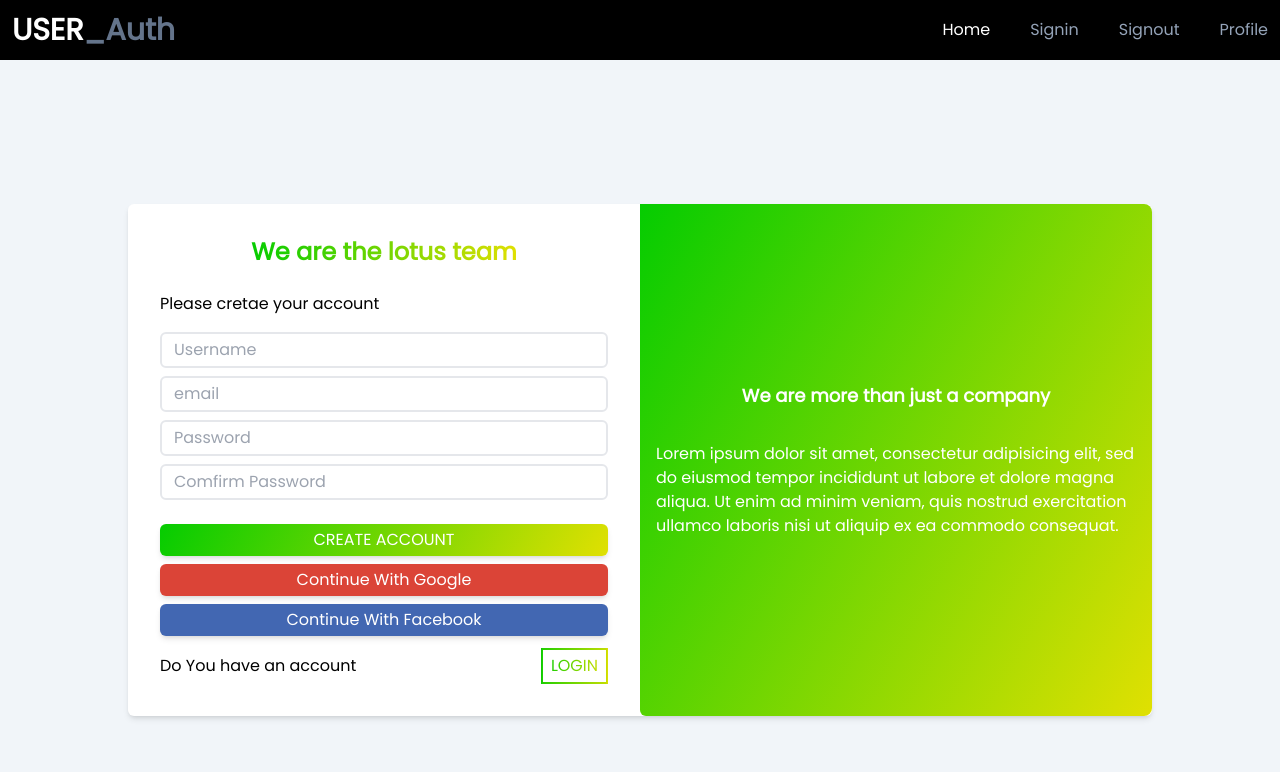
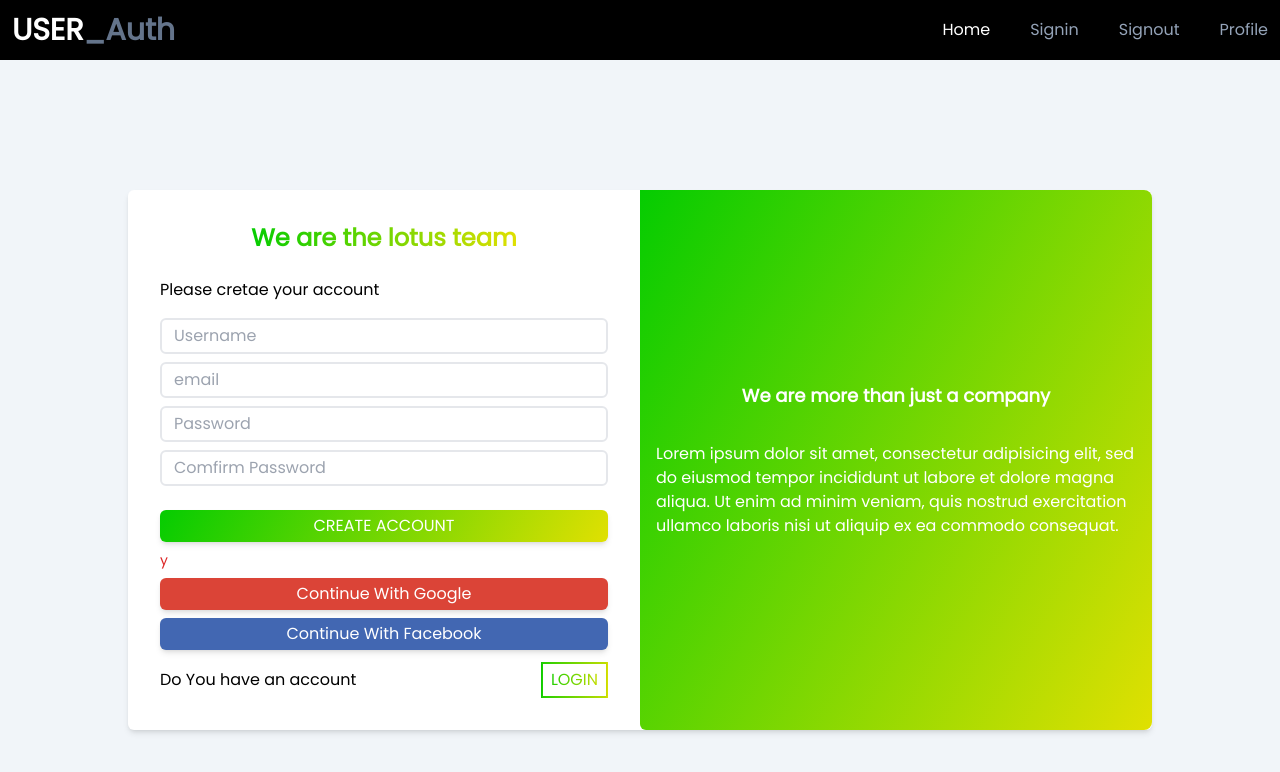
Before and after one commit to Ishan-Sandaruwan/MERN_AUTH, a React (Vite) app in the folder UserAuth/: page /signout in a window 1280 px wide. Shown: the top 772 px of the page. Built offline with nearby package versions, Linux system fonts and the light colour scheme.

Commit message:
create signup page functionality

```diff
--- a/UserAuth/package.json
+++ b/UserAuth/package.json
@@ -10,6 +10,7 @@
     "preview": "vite preview"
   },
   "dependencies": {
+    "axios": "^1.5.1",
     "react": "^18.2.0",
     "react-dom": "^18.2.0",
     "react-icons": "^4.11.0",
--- a/UserAuth/src/pages/Signout.jsx
+++ b/UserAuth/src/pages/Signout.jsx
@@ -1,7 +1,34 @@
+import { useState } from "react";
 import { useNavigate } from "react-router-dom";
+import axios from "axios";
 
 export default function Signout() {
   const navigate = useNavigate();
+  const [formData, setFromData] = useState({});
+  const [error, setError] = useState("y");
+  const [loading, setLoading] = useState(false);
+
+  const handleChange = (e) => {
+    setFromData({ ...formData, [e.target.name]: e.target.value });
+  };
+
+  const handleSubmit = async (e) => {
+    try {
+      e.preventDefault();
+      setLoading(true);
+      await axios.post("/api/auth/signup", formData, {
+        headers: {
+          "Content-Type": "application/json",
+        },
+      });
+      setLoading(false);
+      navigate("/signin");
+    } catch (error) {
+      setLoading(false);
+      setError(error.response.data.message);
+    }
+  };
+
   return (
     <div className="bg-slate-100 toMid w-full min-h-screen p-3">
       <div className="bg-white rounded-md shadow-md sm:max-w-5xl max-w-md flex sm:flex-row flex-col">
@@ -11,7 +38,10 @@ export default function Signout() {
               We are the lotus team
             </h2>
           </div>
-          <form className="flex flex-col w-full gap-2 m-1">
+          <form
+            className="flex flex-col w-full gap-2 m-1"
+            onSubmit={handleSubmit}
+          >
             <label>Please cretae your account</label>
             <input
               placeholder="Username"
@@ -19,6 +49,7 @@ export default function Signout() {
               name="username"
               className="inputtxt mt-2"
               required
+              onChange={handleChange}
             />
             <input
               placeholder="email"
@@ -26,6 +57,7 @@ export default function Signout() {
               name="email"
               className="inputtxt "
               required
+              onChange={handleChange}
             />
             <input
               placeholder="Password"
@@ -33,6 +65,7 @@ export default function Signout() {
               name="password"
               className="inputtxt "
               required
+              onChange={handleChange}
             />
             <input
               placeholder="Comfirm Password"
@@ -40,8 +73,16 @@ export default function Signout() {
               name="comfirmPassword"
               className="inputtxt mb-4"
               required
+              onChange={handleChange}
             />
-            <button className="button3 uppercase shadow-md hover:opacity-80 smooth">CREATE account</button>
+
+            <button
+              className="button3 uppercase shadow-md hover:opacity-80 smooth"
+              disabled={loading}
+            >
+              {loading ? `Loading...` : `CREATE account`}
+            </button>
+            {error && <p className="text-red-600 text-sm">{error}</p>}
             <button className="button2 bg-[#DB4437] shadow-md hover:opacity-80 smooth">
               Continue With Google
             </button>
@@ -51,7 +92,10 @@ export default function Signout() {
           </form>
           <div className="flex w-full justify-between items-center">
             <p>Do You have an account</p>
-            <button className="border-2 gradient-border2 gradient-text2 px-2 py-1 hover:opacity-80 smooth" onClick={()=>navigate('/signin')}>
+            <button
+              className="border-2 gradient-border2 gradient-text2 px-2 py-1 hover:opacity-80 smooth"
+              onClick={() => navigate("/signin")}
+            >
               LOGIN
             </button>
           </div>
```
Also changed, not shown: 1 other file (tests, documents, lock files or other folders).
